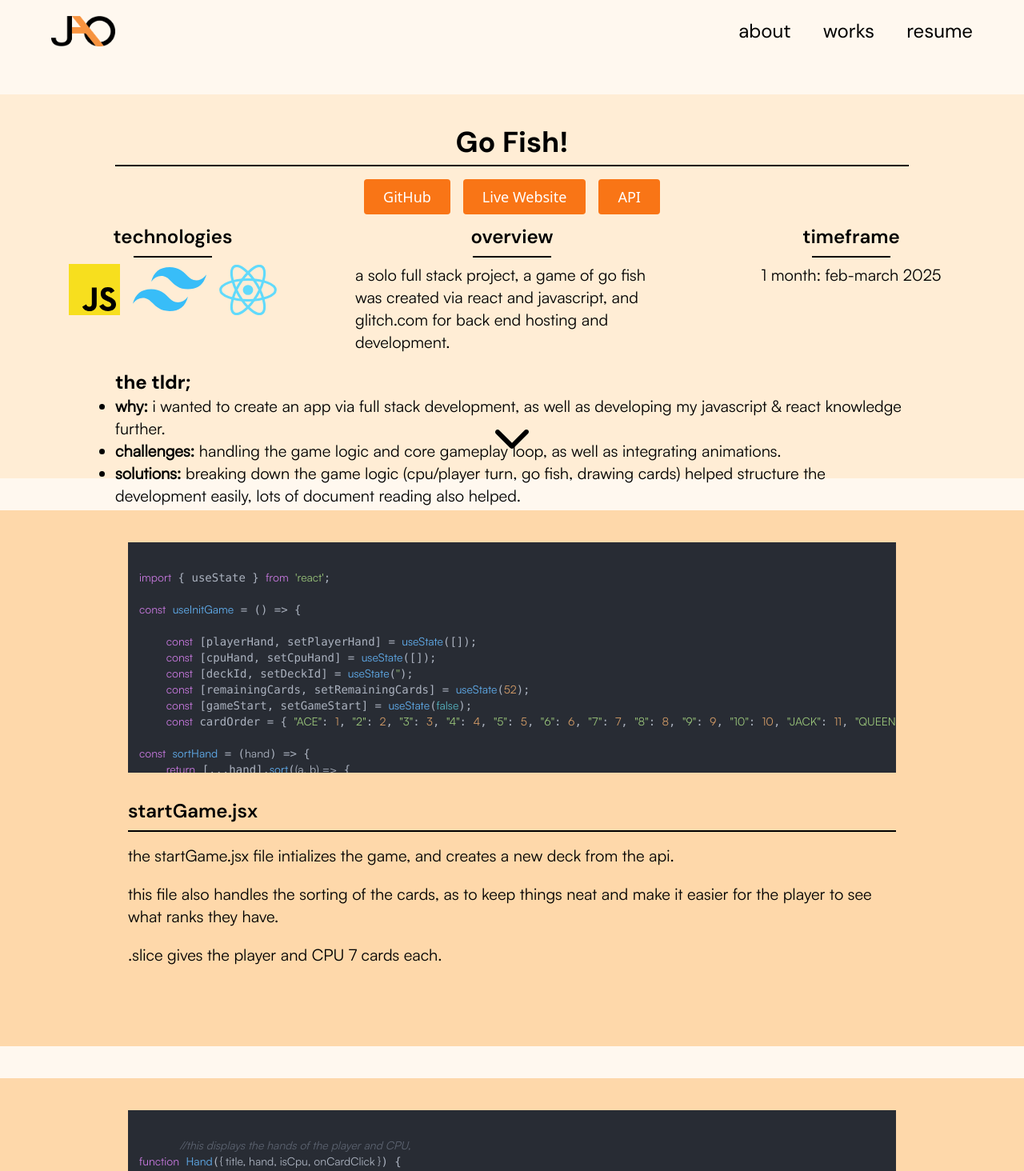
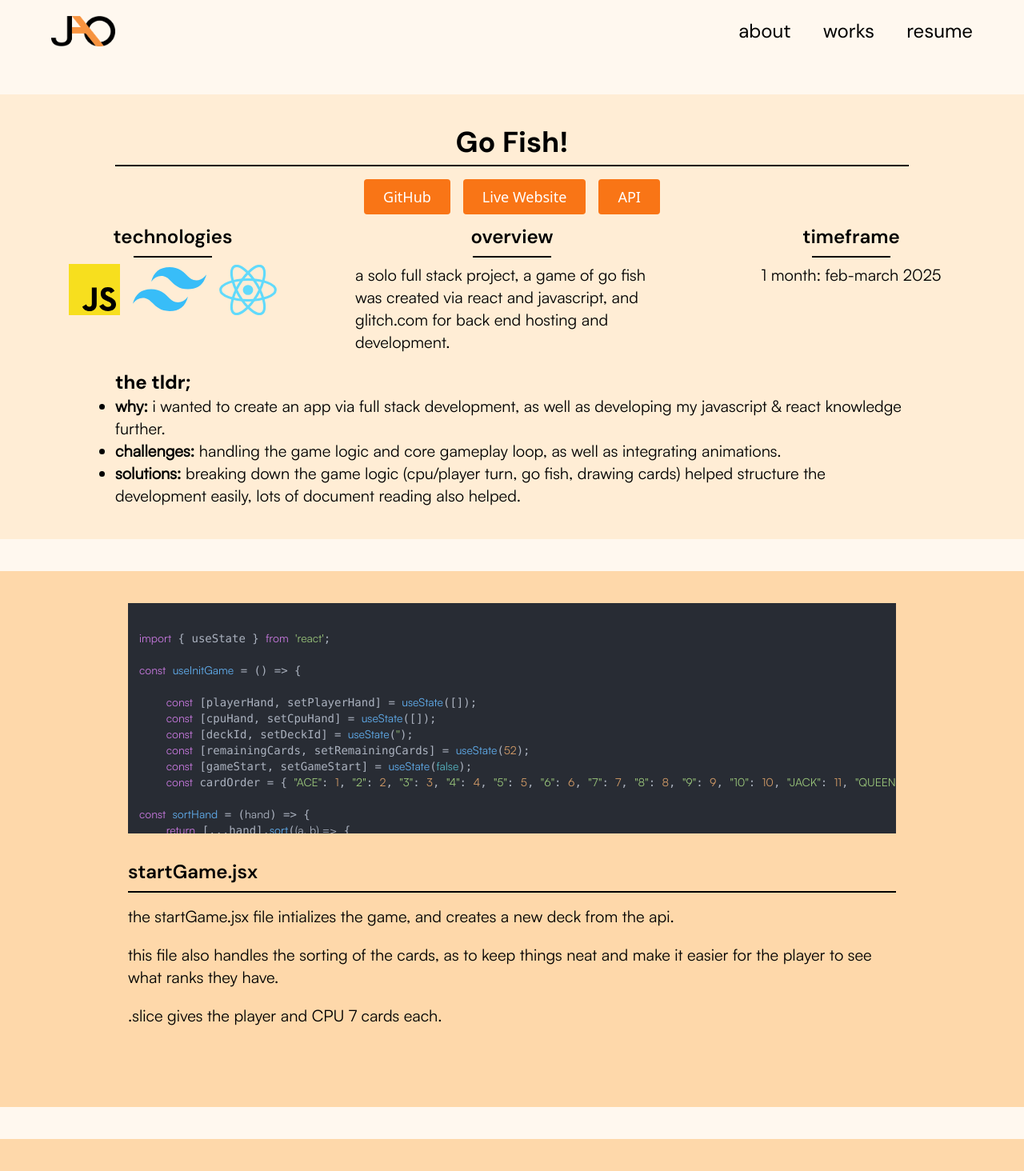
Before and after one commit to jorola0411/PortfolioWebsite, a React (Vite) app in the folder portfolio-website/: page /projects/gofish in a window 1280 px wide. Shown: the top 1464 px of the page at 80% size. Built offline with nearby package versions, Linux system fonts and the light colour scheme.

Commit message:
reverted changes

```diff
--- a/portfolio-website/src/components/GoFish.jsx
+++ b/portfolio-website/src/components/GoFish.jsx
@@ -8,9 +8,6 @@ import Lightbox from "yet-another-react-lightbox";
 import "yet-another-react-lightbox/styles.css";
 import hljs from 'highlight.js/lib/core';
 import javascript from 'highlight.js/lib/languages/javascript';
-import { gsap } from "gsap";
-import { FontAwesomeIcon } from '@fortawesome/react-fontawesome'
-import { faChevronDown } from "@fortawesome/free-solid-svg-icons";
 import "highlight.js/styles/atom-one-dark.css";
 hljs.registerLanguage('javascript', javascript);
 
@@ -31,24 +28,6 @@ export default function GoFish() {
     useEffect(() => {
         window.scrollTo(0, 0);
     }, [])
-
-    const detailsRef = useRef(null);
-
-    const scrollToSection = (ref) => {
-        ref.current.scrollIntoView({ behavior: "smooth" });
-    };
-
-    useEffect(() => {
-        gsap.from(detailsRef.current, {
-            opacity: 1,
-            y: 0,
-            duration: 1,
-            scrollTrigger: {
-                trigger: detailsRef.current,
-                start: "top 80%",
-            },
-        });
-    }, []);
 
     const handCode = `
       //this displays the hands of the player and CPU,
@@ -183,7 +162,7 @@ const playerTurn = (requestedCardValue) => {
 
     return (
         <>
-            <section className="relative w-full bg-beige-100 lg:py-10 lg:mt-10 mb-10 p-5 h-[60vh]">
+            <section className="relative w-full bg-beige-100 lg:py-10 lg:mt-10 mb-10 p-5">
                 <h1 className="sm:text-xl md:text-4xl lg:text-4xl xl:text-6xl font-bold text-center" data-aos="fade-down"> Go Fish!</h1>
                 <hr className="max-w-[80%] border-t-2 border-black mt-2 mb-4 mx-auto" />
                 <div className='flex gap-4 justify-center mb-3'>
@@ -235,13 +214,9 @@ const playerTurn = (requestedCardValue) => {
                         <li className="sm:text-md md:text-xl lg:text-xl xl:text-2xl"> <span className='font-semibold'>solutions:</span> breaking down the game logic (cpu/player turn, go fish, drawing cards) helped structure the development easily, lots of document reading also helped.</li>
                     </ul>
                 </div>
-                <div className="max-md:hidden absolute bottom-4 left-1/2 -translate-x-1/2 cursor-pointer mt-10">
-                    <FontAwesomeIcon icon={faChevronDown} className="hover:text-beige-500 transition animate-bounce text-5xl" onClick={() => scrollToSection(detailsRef)} />
-                </div>
-
             </section>
 
-            <section className='p-10 bg-beige-200' ref={detailsRef}>
+            <section className='p-10 bg-beige-200'>
                 <div className="grid grid-cols-1 sm:grid-cols-3 md:grid-cols-3 lg:grid-cols-3 xl:grid-cols-3 gap-8 mx-auto max-w-[80%] mb-10">
                     <div className='col-span-1 sm:col-span-3 md:col-span-3 lg:col-span-3 xl:col-span-3'>
                         <pre className='max-h-72 overflow-y-auto text-xs sm:text-sm md:text-md lg:text-md xl:text-2xl'>
--- a/portfolio-website/src/components/Lelem.jsx
+++ b/portfolio-website/src/components/Lelem.jsx
@@ -83,7 +83,7 @@ export default function Lelem() {
                 Agile project management methodology." />
       <meta name="twitter:url" content="https://joseorola.ca/projects/lelem" />
 
-      <section className="relative w-full bg-beige-100 lg:py-10 lg:mt-10 mb-10 p-5 h-[60vh]">
+      <section className="relative w-full bg-beige-100 lg:py-10 lg:mt-10 mb-10 p-5">
         <h1 className="sm:text-2xl md:text-3xl lg:text-4xl xl:text-6xl font-bold text-center" data-aos="fade-down"> Lelem Natural Park</h1>
         <hr className="max-w-[80%] border-t-2 border-black mt-2 mb-4 mx-auto" />
         <div className='flex gap-4 justify-center mb-3'>
@@ -132,9 +132,6 @@ export default function Lelem() {
             <li className="sm:text-md md:text-xl lg:text-xl xl:text-2xl"> <span className='font-semibold'>challenges:</span> scope creep occured, and designing the website that fits within the designers vision.</li>
             <li className="sm:text-md md:text-xl lg:text-xl xl:text-2xl"> <span className='font-semibold'>solutions:</span> properly defining the goal of our project, as well as constant communication with the designers on how the website looks. </li>
           </ul>
-        </div>
-        <div className="max-md:hidden absolute bottom-4 left-1/2 -translate-x-1/2 cursor-pointer">
-          <FontAwesomeIcon icon={faChevronDown} className="hover:text-beige-500 transition animate-bounce text-5xl" onClick={() => scrollToSection(detailsRef)} />
         </div>
       </section>
 
@@ -186,6 +183,7 @@ export default function Lelem() {
           </div>
         </div>
       </div>
+
       <section className='p-10 bg-beige-200 mt-10'>
         <div className="grid grid-cols-1 sm:grid-cols-3 md:grid-cols-3 gap-8 mx-auto max-w-[80%] mb-10">
 
--- a/portfolio-website/src/components/Styles.jsx
+++ b/portfolio-website/src/components/Styles.jsx
@@ -63,7 +63,7 @@ export default function Styles() {
       <meta name="twitter:description" content="Styles is a company that provides a mobile clothing shopping experience. Focusing on streetwear, Styles also allows the users to “try on” their clothes before buying." />
       <meta name="twitter:url" content="https://joseorola.ca/projects/styles" />
 
-      <section className="relative w-full bg-beige-100 lg:py-10 lg:mt-10 mb-10 p-5 h-[60vh]">
+      <section className="relative w-full bg-beige-100 lg:py-10 lg:mt-10 mb-10 p-5">
         <h1 className="sm:text-2xl md:text-3xl lg:text-4xl xl:text-6xl font-bold text-center" data-aos="fade-down">styles by jao</h1>
         <hr className="max-w-[80%] border-t-2 border-black mt-2 mb-4 mx-auto" />
         <div className='flex gap-4 justify-center mb-3'>
@@ -113,12 +113,9 @@ export default function Styles() {
             </ul>
           </div>
 
-        <div className="max-md:hidden absolute bottom-4 left-1/2 -translate-x-1/2 cursor-pointer">
-          <FontAwesomeIcon icon={faChevronDown} className="hover:text-beige-500 transition animate-bounce text-5xl" onClick={() => scrollToSection(detailsRef)} />
-        </div>
       </section>
 
-      <section className='p-10 bg-beige-200 mt-10' ref={detailsRef}>
+      <section className='p-10 bg-beige-200 mt-10'>
         <div className="grid grid-cols-1 sm:grid-cols-3 md:grid-cols-2 gap-8 mx-auto max-w-[80%]">
           <div className='col-span-1 sm:col-span-3 md:col-span-1'>
             <img src={emap} alt="Empathy Map" description="An empathy map assists the designer to see how the user feels or things while using an app. This image showcases the empathy map in this project." className="shadow-lg  mx-auto cursor-pointer hover:scale-102 transition-transform duration-200" onClick={() => { setIndex(1); setOpen(true); }}></img>
```
